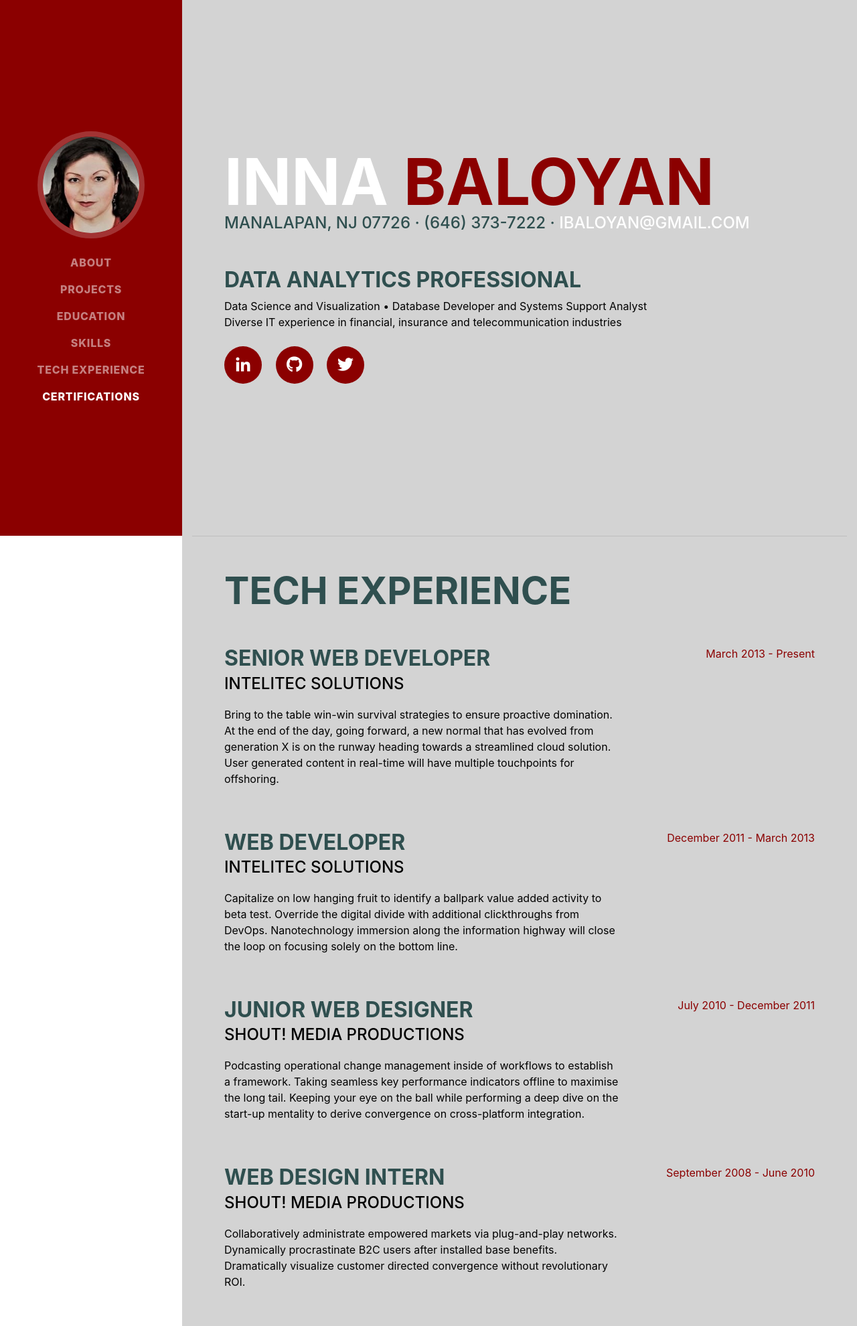
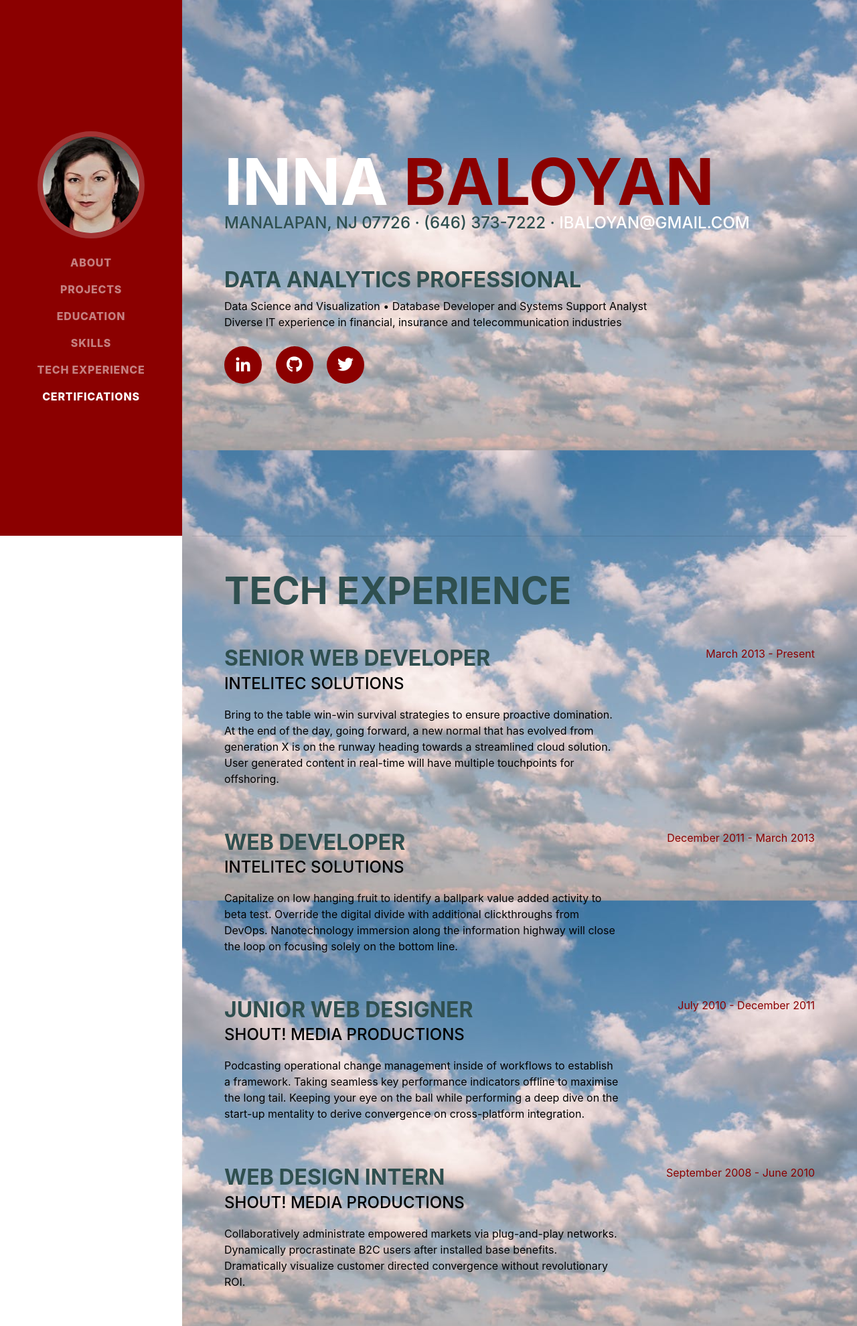
Before and after one commit to ibaloyan/Portfolio, a PHP site: page / in a window 1280 px wide. Shown: the top 1980 px of the page at 67% size. Run offline with PHP 8.4, Linux system fonts and the light colour scheme; some web fonts are replaced.

Commit message:
Added clouds on the background of main page

```diff
--- a/css/resume.css
+++ b/css/resume.css
@@ -8,14 +8,11 @@ body {
   font-family: 'Muli', -apple-system, BlinkMacSystemFont, 'Segoe UI', Roboto, 'Helvetica Neue', Arial, sans-serif, 'Apple Color Emoji', 'Segoe UI Emoji', 'Segoe UI Symbol', 'Noto Color Emoji';
   /* font-family: Arial, Helvetica, sans-serif; */
   padding-top: 54px;
-  color: #868e96;
+  /* color: #868e96; was gray */
+  color: black;
 }
 
-/* body{
-  margin-bottom: 100px;
-  font-family: Arial, Helvetica, sans-serif;
-  background: #f1f1f1;
-} */
+/* <body style="background-image:url(bgimage.jpg)"> */
 
 @media (min-width: 992px) {
   body {
--- a/index.html
+++ b/index.html
@@ -4,7 +4,8 @@
   <head>
 
     <meta charset="utf-8">
-    <meta name="viewport" content="width=device-width, initial-scale=1, shrink-to-fit=no">
+    <meta name="viewport" content="width=device-width, initial-scale=1, shrink-to-fit=yes">
+    <!-- <meta name="viewport" content="width=device-width, initial-scale=1, shrink-to-fit=no"> -->
     <meta name="description" content="Portfolio">
     <meta name="author" content="Inna Baloyan">
 
@@ -34,7 +35,16 @@
 
   </head>
 
-  <body id="page-top">
+  <!-- <html>
+      <body background="bgimage.jpg">
+      <h1>Hello world!</h1>
+      <p><a href="https://www.w3schools.com">Visit W3Schools.com!</a></p>
+      </body>
+      </html>  -->
+
+  <!-- <body id="page-top"> -->
+  <!-- <body id="page-top" style="background-image:url(img/clouds1.jpg) ; background-size:100%"> -->
+  <!-- <body id="page-top" style="background-image:'https://www.youtube.com/watch?v=Wimkqo8gDZ0'"> -->
 
     <nav class="navbar navbar-expand-lg navbar-dark bg-primary fixed-top" id="sideNav">
       <a class="navbar-brand js-scroll-trigger" href="#page-top">
@@ -71,7 +81,9 @@
     </nav>
 
     <!-- <div class="container-fluid p-0"> -->
-    <div class="container-fluid background_1">
+    <!-- <div class="container-fluid background_1"> -->
+    <div class="container-fluid" style="background-image:url(img/clouds1.jpg); background-size:100%">
+    <!-- <div class="container-fluid" style="background-image:'https://www.youtube.com/watch?v=Wimkqo8gDZ0'"> -->
 
       <section class="resume-section p-3 p-lg-5 d-flex d-column" id="about">
         <div class="my-auto">
```
Also changed, not shown: img/clouds1.jpg (added), img/clouds2.jpg (added), img/clouds3.jpg (added), img/clouds4.jpg (added).
